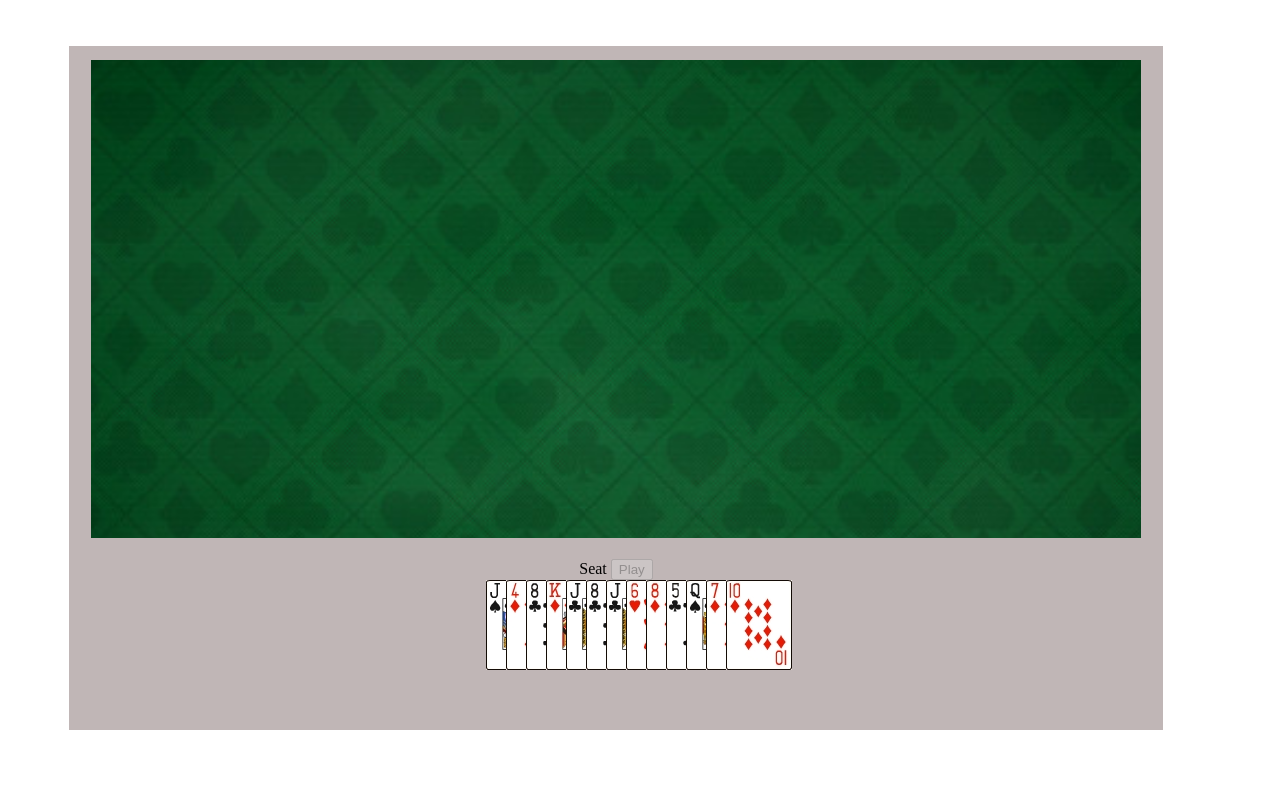
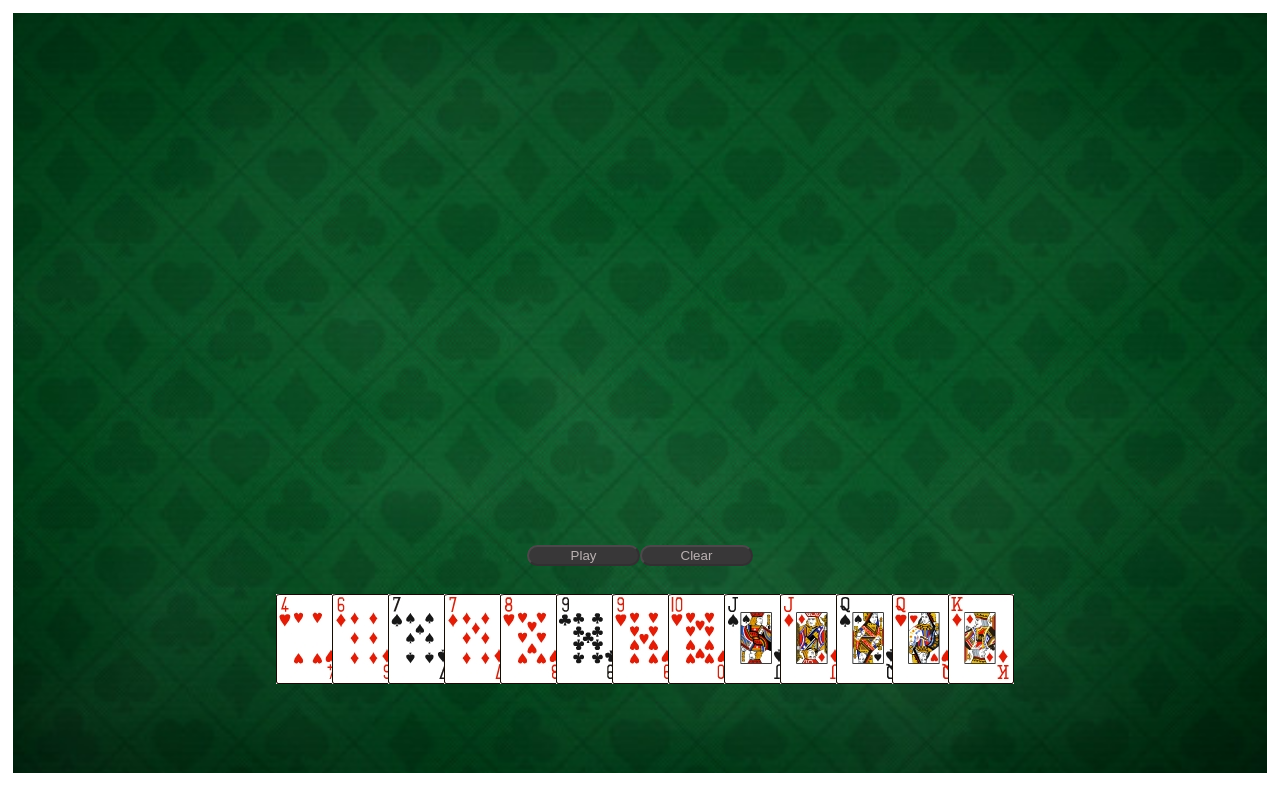
Before and after one commit to Edwardz43/vue-game-frontend, a Vue app: page /#/ in a window 1280 px wide. Built offline with nearby package versions, Linux system fonts and the light colour scheme.

Commit message:
Adds mapStore to replace normal store oprations; Change table and playground style; \nAdds clear button to cancel selected cards

```diff
--- a/src/App.vue
+++ b/src/App.vue
@@ -20,8 +20,9 @@ html {
 
 body {
   height: 95%;
-  width: 95%;
+  width: 98%;
   display: flex;
+  margin: 1% 1%;
 }
 
 #app {
--- a/src/components/PlayGround.vue
+++ b/src/components/PlayGround.vue
@@ -1,42 +1,36 @@
 <template>
-    <div class="pg" :style="{ backgroundImage: `url(${backgroundImage})` }">
+    <div class="pg">
         <div class="current_cards">
-            <Card v-for="card in this.$store.state.selectedList" :key=card.index :num=card.num />
+            <Card v-for="card in selectedList" :key=card.index :num=card.num />
         </div>
     </div>
 </template>
 
 <script>
 import Card from "./NormalCard.vue";
-import store from "../store"
+import { mapState } from "vuex";
 
 export default {
     name: 'PlayGround',
-    store,
+    computed: mapState(['selectedList']),
     components: {
         Card
     },
     data() {
-        return {
-            backgroundImage: require('../assets/table.png')
-        }
+        //
     }
 }
 </script>
 
 <style>
 .pg {
-    margin: 0 2%;
-    height: 70%;
-    width: 96%;
+    margin: 0 1%;
+    height: 65%;
+    width: 98%;
     top: 2%;
     position: relative;
     text-align: center;
     vertical-align: middle;
-    background-size: cover;
-    background-repeat: no-repeat;
-    background-attachment: fixed;
-    background-position: center;
 }
 
 .current_cards {
--- a/src/components/PlayerCard.vue
+++ b/src/components/PlayerCard.vue
@@ -6,18 +6,15 @@
 </template>
 
 <script>
+import store from "../store"
+
 export default {
     name: 'PlayerCard',
-    props: ['index', 'num'],
-    data() {
-        return {
-            isSelected: false,
-        }
-    },
+    store,
+    props: ['index', 'num', 'isSelected'],
     methods: {
         click() {
-            this.isSelected = !this.isSelected;
-            // console.log(this.index);
+            this.$store.commit('selected', this.index);
             this.$emit("add", { index: this.index });
         }
     },
@@ -26,14 +23,12 @@ export default {
 
 <style>
 .card {
-    /* margin:0px auto; */
-    width: 20px;
-    height: 65px;
+    width: 56px;
+    height: 70px;
     display: inline-block;
 }
 .selected {
     position: relative;
-    /* border: 1px solid rgb(14, 201, 14); */
-    top: 20%;
+    top: -30%;
 }
 </style>
--- a/src/components/Seat.vue
+++ b/src/components/Seat.vue
@@ -1,11 +1,17 @@
 <template>
     <div class="seat">
-        <div>
-            {{ "Seat" }}
-            <button @click="play()" :disabled="disabled" >Play</button>
+        <div class="seat-label">
+            <button class="player_btn" :class="{dis: disabled}" @click="play()" :disabled="disabled" >Play</button>
+            <button class="player_btn" :class="{dis: disabled}" @click="clear()" :disabled="disabled" >Clear</button>
         </div>
         <div class="stack">
-            <Card v-for="card in this.$store.state.cardList[0]" :key=card.index :index=card.index :num=card.num @add="add" card_prop.sync="card" />
+            <Card v-for="card in cardList[0]"
+                :key=card.index
+                :index=card.index
+                :num=card.num
+                :isSelected=card.isSelected
+                @add="add"
+            />
         </div>
 
     </div>
@@ -13,15 +19,14 @@
 
 <script>
 import Card from "./PlayerCard.vue";
-import store from "../store"
+import { mapState } from "vuex";
 
 export default {
     name: 'Seat',
-    store,
+    computed: mapState(['cardList']),
     data() {
         return {
             selectedList: [],
-            // privateList: [],
             disabled: true,
         }
     },
@@ -30,22 +35,24 @@ export default {
     },
     methods: {
         play() {
-            let temp = this.$store.state.cardList[0].filter(card => this.selectedList.indexOf(card.index) > -1);
-            // console.log('temp', temp);
+            let temp = this.cardList[0].filter(card => this.selectedList.indexOf(card.index) > -1);
             this.$store.commit('delete', this.selectedList);
-            // this.$forceUpdate();
             this.$store.commit('replace', temp);
             this.selectedList = [];
             this.disabled = true;
         },
         add({index}) {
-            // console.log('add => index : ', index);
             if (this.selectedList.indexOf(index) > -1) {
                 this.selectedList.splice(this.selectedList.indexOf(index), 1);
             } else {
                 this.selectedList.push(index);
             }
             this.disabled = this.selectedList.length === 0 || this.$store.state.cardList[0].length === 0;
+        },
+        clear() {
+            this.selectedList = [];
+            this.$store.commit('clear');
+            this.disabled = true;
         }
     }
 }
@@ -58,4 +65,27 @@ export default {
     height: 120px;
     top: 5%;
 }
+
+.seat-label{
+    width: 20%;
+    height: 20%;
+    display: inline-block;
+}
+
+.player_btn {
+    height: 90%;
+    width: 45%;
+    border-radius: 2rem;
+    color: rgba(183, 58, 233, 0.788);
+    background: chartreuse;
+}
+
+.dis {
+    background: rgb(56, 55, 56);
+    color: rgba(221, 211, 211, 0.788);
+}
+
+.stack {
+    margin-top: 2%;
+}
 </style>
--- a/src/components/Table.vue
+++ b/src/components/Table.vue
@@ -1,18 +1,18 @@
 <template>
-    <div class="table">
+    <div class="table" :style="{ backgroundImage: `url(${backgroundImage})` }">
         <PlayGround/>
-        <Seat :cardList="this.$store.state.cardList[0]" />
+        <Seat :cardList="cardList[0]" />
     </div>
 </template>
 
 <script>
 import PlayGround from "./PlayGround.vue";
 import Seat from "./Seat.vue";
-import store from "../store"
+import { mapState } from "vuex";
 
 export default {
     name: 'Table',
-    store,
+    computed: mapState(['cardList']),
     components : {
         PlayGround,
         Seat,
@@ -20,18 +20,45 @@ export default {
     mounted() {
         let tmpList = [];
         for (let i = 0; i < 51; i++) {
-            tmpList[i] = {index: i, num: Math.floor(Math.random() * 51)};
+            tmpList[i] = i;
         }
+        tmpList = this.shuffle(tmpList);
         for (let i = 0; i < 4; i++) {
-            if (!this.$store.state.cardList[i]) {
+            if (!this.cardList[i]) {
                 this.$store.commit('add', i);
             }
-            this.$store.commit('push', {index: i, list: tmpList.splice(0, 13)});
+            let cards = tmpList.splice(0, 13);
+            cards.sort(this.sort);
+            let stack = cards.map((card, index) => {
+                return {index: index, num: card, isSelected: false};
+            });
+            this.$store.commit('push', {index: i, list:stack});
         }
     },
     data () {
         return {
-            Title : "This is a table"
+            backgroundImage: require('../assets/table.png')
+        }
+    },
+    methods: {
+        sort (a, b) {
+            let symbolA = a % 13;
+            let suitA = Math.floor(a / 13);
+            let symbolB = b % 13;
+            let suitB = Math.floor(b / 13);
+            let suitRank = [0, 3, 2, 1];
+            let symbolRank = [11, 12, 0, 1, 2, 3, 4, 5, 6, 7, 8, 9, 10];
+            if (symbolA === symbolB) {
+                return suitRank[suitA] - suitRank[suitB] < 0 ? -1 : 1;
+            }
+            return symbolRank[symbolA] - symbolRank[symbolB] < 0 ? -1 : 1;
+        },
+        shuffle (cards) {
+            for (var i = 0; i < cards.length; i++) {
+                let index = Math.floor(Math.random() *51);
+                [cards[i], cards[index]] = [cards[index], cards[i]];
+            }
+            return cards
         }
     }
 }
@@ -40,10 +67,11 @@ export default {
 <style>
 .table {
     position:relative;
-    top: 5%;
-    left: 5%;
-    height:90%;
-    width: 90%;
-    background-color: rgb(192, 182, 182);
+    height: 100%;
+    background-color: rgb(223, 142, 142);
+    background-repeat: no-repeat;
+    background-attachment: fixed;
+    background-position: center;
+    background-size: cover;
 }
 </style>
--- a/src/store/index.js
+++ b/src/store/index.js
@@ -10,14 +10,19 @@ export default createStore({
   mutations: {
       add(state, payload) {
           state.cardList[payload] = [];
-          // console.log(state.cardList[payload], payload);
       },
       push(state, payload) {
           state.cardList[payload.index].push(...payload.list);
       },
       delete(state, payload) {
           state.cardList[0] = state.cardList[0].filter(card => payload.indexOf(card.index) < 0);
-          // console.log('aft', state.cardList[0], payload);
+      },
+      selected(state, payload) {
+        let card = state.cardList[0].filter(card => card.index === payload)[0];
+        card.isSelected = !card.isSelected;
+      },
+      clear(state) {
+        state.cardList[0].forEach(card => card.isSelected = false);
       },
       replace(state, payload) {
         state.selectedList = payload;
```
